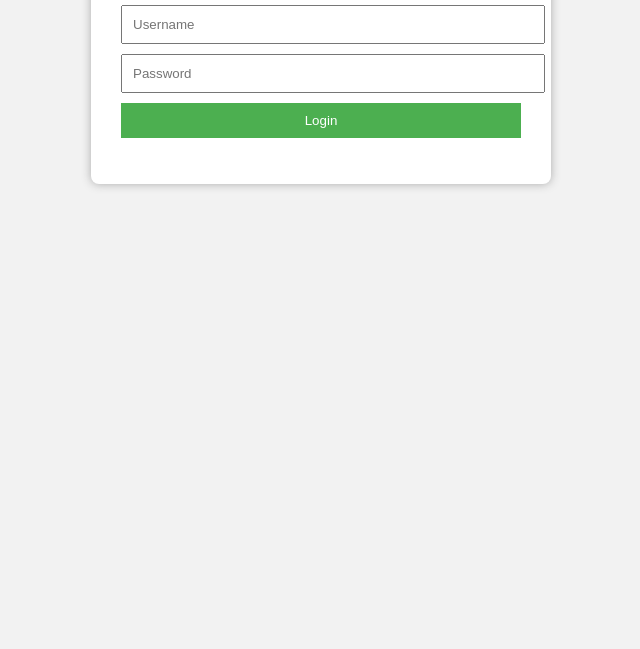
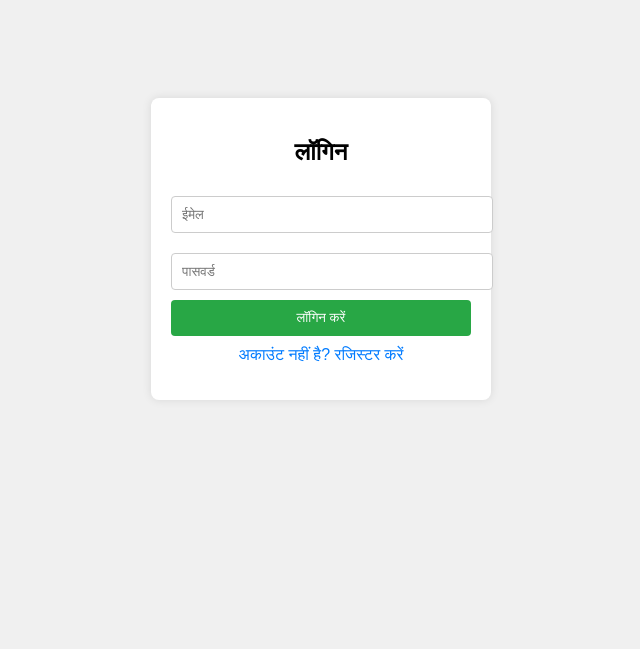
Before and after one commit to mohamadraish/rahees.github.io, a plain HTML site: page login.html in a window 1280 px wide. Shown: the part 151-800 px from the top of the page, without its empty margins (319-959 px from the left). Drawn offline with Linux system fonts and the light colour scheme.

Commit message:
Update login.html

```diff
--- a/login.html
+++ b/login.html
@@ -1,54 +1,112 @@
+
 <!DOCTYPE html>
-<html lang="en">
+<html lang="hi">
 <head>
     <meta charset="UTF-8">
-  <title>Login</title>
+    <meta name="viewport" content="width=device-width, initial-scale=1.0">
+    <title>लॉगिन और रजिस्ट्रेशन</title>
     <style>
-    body { font-family: Arial; background: #f2f2f2; padding: 50px; }
-    .login-box {
-      background: white;
-      padding: 30px;
-      max-width: 400px;
-      margin: auto;
+        body {
+            font-family: Arial, sans-serif;
+            display: flex;
+            justify-content: center;
+            align-items: center;
+            height: 100vh;
+            background-color: #f0f0f0;
+            margin: 0;
+        }
+        .container {
+            background-color: white;
+            padding: 20px;
             border-radius: 8px;
-      box-shadow: 0 0 10px #aaa;
+            box-shadow: 0 0 10px rgba(0, 0, 0, 0.1);
+            width: 300px;
+            text-align: center;
+        }
+        h2 {
+            margin-bottom: 20px;
         }
         input {
-      display: block;
             width: 100%;
             padding: 10px;
             margin: 10px 0;
+            border: 1px solid #ccc;
+            border-radius: 4px;
         }
         button {
             width: 100%;
             padding: 10px;
-      background: #4CAF50;
+            background-color: #28a745;
             color: white;
             border: none;
+            border-radius: 4px;
+            cursor: pointer;
         }
-    .error { color: red; }
+        button:hover {
+            background-color: #218838;
+        }
+        .toggle {
+            margin-top: 10px;
+            color: #007bff;
+            cursor: pointer;
+        }
+        .toggle:hover {
+            text-decoration: underline;
+        }
     </style>
 </head>
 <body>
-  <div class="login-box">
-    <h2>Login</h2>
-    <input type="text" id="username" placeholder="Username" />
-    <input type="password" id="password" placeholder="Password" />
-    <button onclick="login()">Login</button>
-    <p class="error" id="error"></p>
+    <div class="container" id="loginForm">
+        <h2>लॉगिन</h2>
+        <form id="login">
+            <input type="email" id="loginEmail" placeholder="ईमेल" required>
+            <input type="password" id="loginPassword" placeholder="पासवर्ड" required>
+            <button type="submit">लॉगिन करें</button>
+        </form>
+        <p class="toggle" onclick="showRegister()">अकाउंट नहीं है? रजिस्टर करें</p>
+    </div>
+
+    <div class="container" id="registerForm" style="display: none;">
+        <h2>रजिस्ट्रेशन</h2>
+        <form id="register">
+            <input type="text" id="regName" placeholder="नाम" required>
+            <input type="email" id="regEmail" placeholder="ईमेल" required>
+            <input type="password" id="regPassword" placeholder="पासवर्ड" required>
+            <button type="submit">रजिस्टर करें</button>
+        </form>
+        <p class="toggle" onclick="showLogin()">पहले से अकाउंट है? लॉगिन करें</p>
     </div>
 
     <script>
-    function login() {
-      const username = document.getElementById("username").value;
-      const password = document.getElementById("password").value;
+        function showRegister() {
+            document.getElementById('loginForm').style.display = 'none';
+            document.getElementById('registerForm').style.display = 'block';
+        }
 
-      if (username === "raees@123" && password === "000000") {
-        window.location.href = "index.html";
-      } else {
-        document.getElementById("error").innerText = "गलत username या password!";
+        function showLogin() {
+            document.getElementById('registerForm').style.display = 'none';
+            document.getElementById('loginForm').style.display = 'block';
         }
-    }
+
+        // लॉगिन फॉर्म सबमिट
+        document.getElementById('login').addEventListener('submit', function(e) {
+            e.preventDefault();
+            const email = document.getElementById('loginEmail').value;
+            const password = document.getElementById('loginPassword').value;
+            // यहाँ आप बैकएंड API कॉल कर सकते हैं। अभी के लिए डायरेक्ट रीडायरेक्ट कर रहे हैं।
+            alert(`लॉगिन डिटेल्स: \nईमेल: ${email}\nपासवर्ड: ${password}`);
+            window.location.href = 'index.html'; // index.html पर रीडायरेक्ट
+        });
+
+        // रजिस्ट्रेशन फॉर्म सबमिट
+        document.getElementById('register').addEventListener('submit', function(e) {
+            e.preventDefault();
+            const name = document.getElementById('regName').value;
+            const email = document.getElementById('regEmail').value;
+            const password = document.getElementById('regPassword').value;
+            alert(`रजिस्ट्रेशन डिटेल्स: \nनाम: ${name}\nईमेल: ${email}\nपासवर्ड: ${password}`);
+            // यहाँ बैकएंड API कॉल करें
+        });
     </script>
 </body>
 </html>
```
Lines whose indentation alone changed are shown as unchanged.
